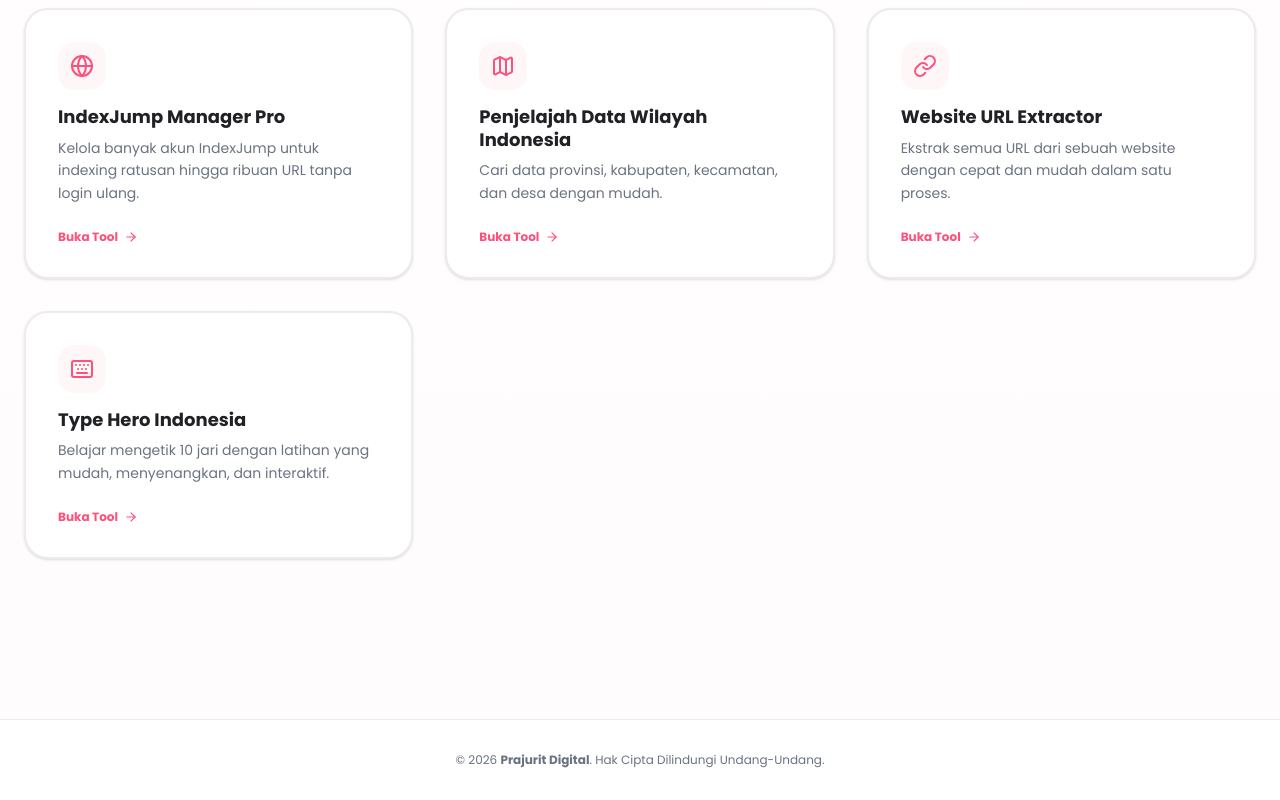
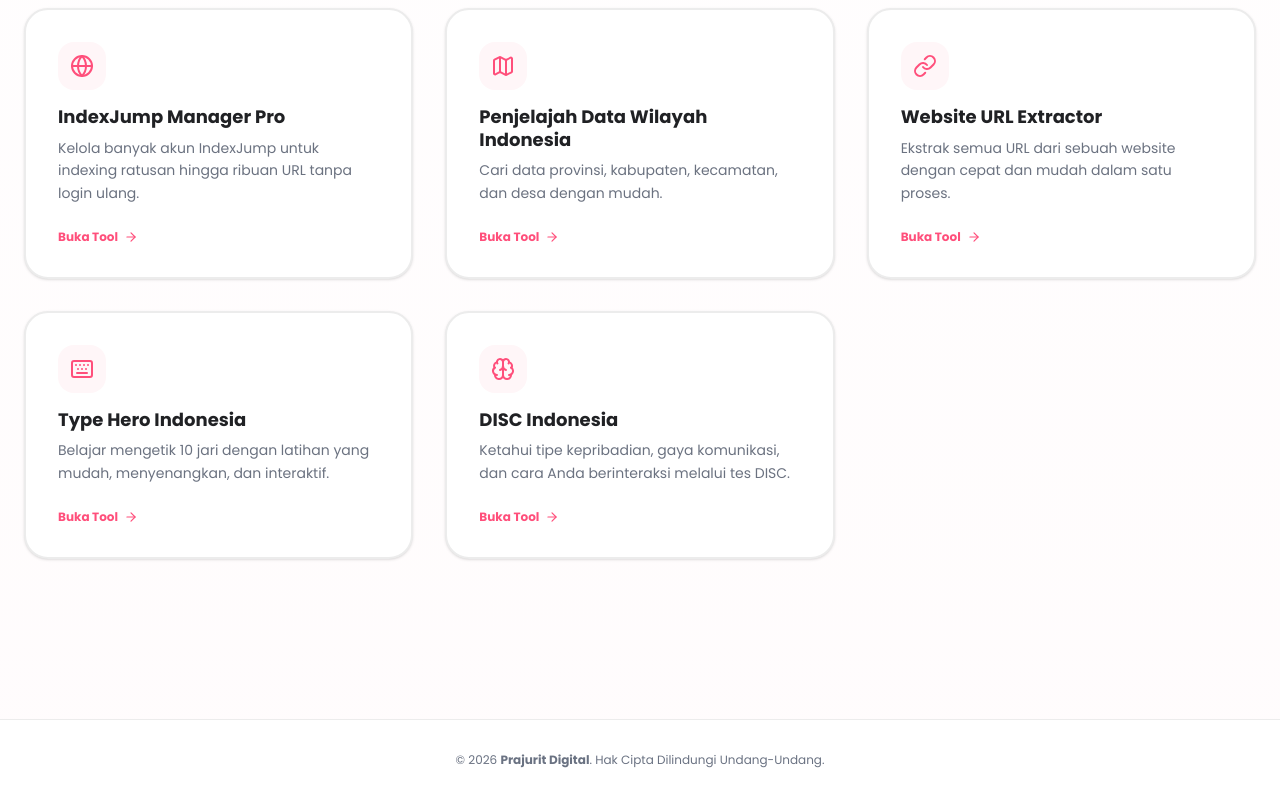
Before and after one commit to prajuritdigitalcom/Website-Prajurit-Digital-My-Id, a React (Vite) app: page / in a window 1280 px wide. Shown: the part 932-1732 px from the top of the page. Built offline with nearby package versions, Linux system fonts and the light colour scheme.

Commit message:
feat: add DISC Indonesia personality test tool
Integrated the DISC Indonesia tool into the platform to allow users to analyze personality types and communication styles.

```diff
--- a/src/components/sections/Tools.tsx
+++ b/src/components/sections/Tools.tsx
@@ -19,6 +19,7 @@ import {
   Map,
   Link,
   Keyboard,
+  Brain,
   ArrowRight,
   Sparkles,
   Play
@@ -48,6 +49,8 @@ export default function Tools() {
         return <Link className="w-6 h-6" />;
       case "Keyboard":
         return <Keyboard className="w-6 h-6" />;
+      case "Brain":
+        return <Brain className="w-6 h-6" />;
       default:
         return <ImageIcon className="w-6 h-6" />;
     }
--- a/src/data/tools.ts
+++ b/src/data/tools.ts
@@ -99,5 +99,15 @@ export const TOOLS_DATA: Tool[] = [
     badge: "Baru",
     category: "writing",
     externalUrl: "https://typehero.prajuritdigital.my.id/"
+  },
+  {
+    id: "disc-indonesia",
+    title: "DISC Indonesia",
+    description: "Ketahui tipe kepribadian, gaya komunikasi, dan cara Anda berinteraksi melalui tes DISC.",
+    icon: "Brain",
+    href: "#disc-indonesia",
+    badge: "Baru",
+    category: "marketing",
+    externalUrl: "https://disc.prajuritdigital.my.id/"
   }
 ];
```
